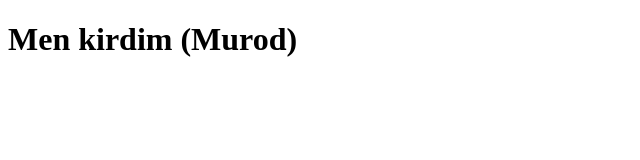
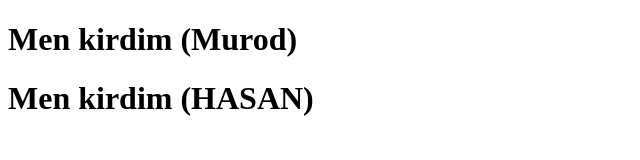
Before and after one commit to MurodQodirov/test2, a plain HTML site: page index.html in a window 1280 px wide. Shown: the whole page, without its empty margins (0-640 px from the left). Drawn offline with Linux system fonts and the light colour scheme.

Commit message:
men kirdim

```diff
--- a/index.html
+++ b/index.html
@@ -8,6 +8,6 @@
 <body>
 
     <h1>Men kirdim (Murod)</h1>
-
+    <h1>Men kirdim (HASAN)</h1>
 </body>
 </html>
```
